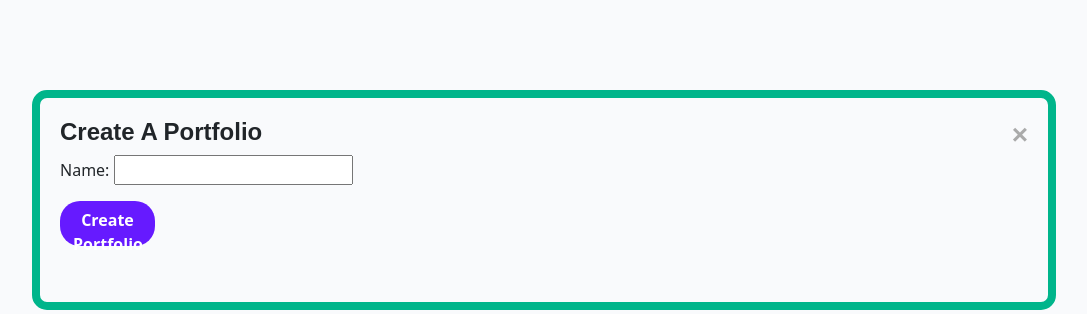
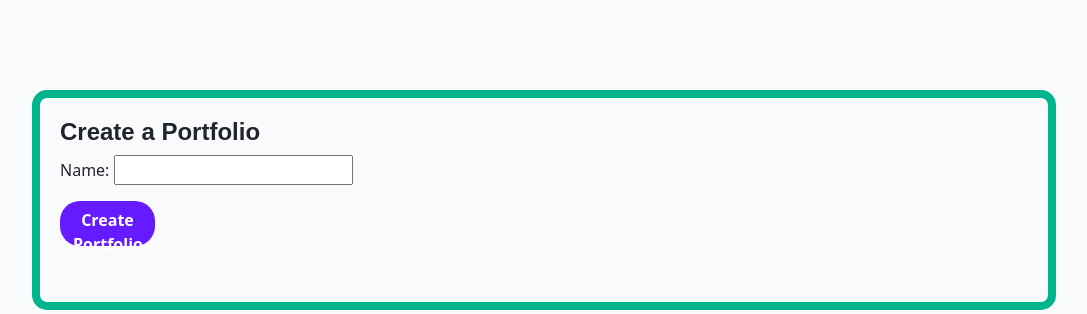
Before and after one commit to RiyadhKh4n/blocknews, a Django app: page /portfolio/create in a window 1280 px wide. Shown: the part 88-402 px from the top of the page, without its empty margins (96-1183 px from the left). Run offline with Django 3.2, Linux system fonts and the light colour scheme; some libraries are stand-ins or nearby versions.

Commit message:
Fix grammer and remove span in h1

```diff
--- a/portfolio/templates/portfolio/create_portfolio.html
+++ b/portfolio/templates/portfolio/create_portfolio.html
@@ -5,7 +5,7 @@
 
 
 <div class="container login-div-container">
-    <h1 class="sign-in-text">Create A Portfolio <span class="create-close">&times;</span></h1>
+    <h1 class="sign-in-text">Create a Portfolio</h1>
 
     <form method='POST' action="{%url 'create_portfolio_url' %}">
         {% csrf_token %}
```
